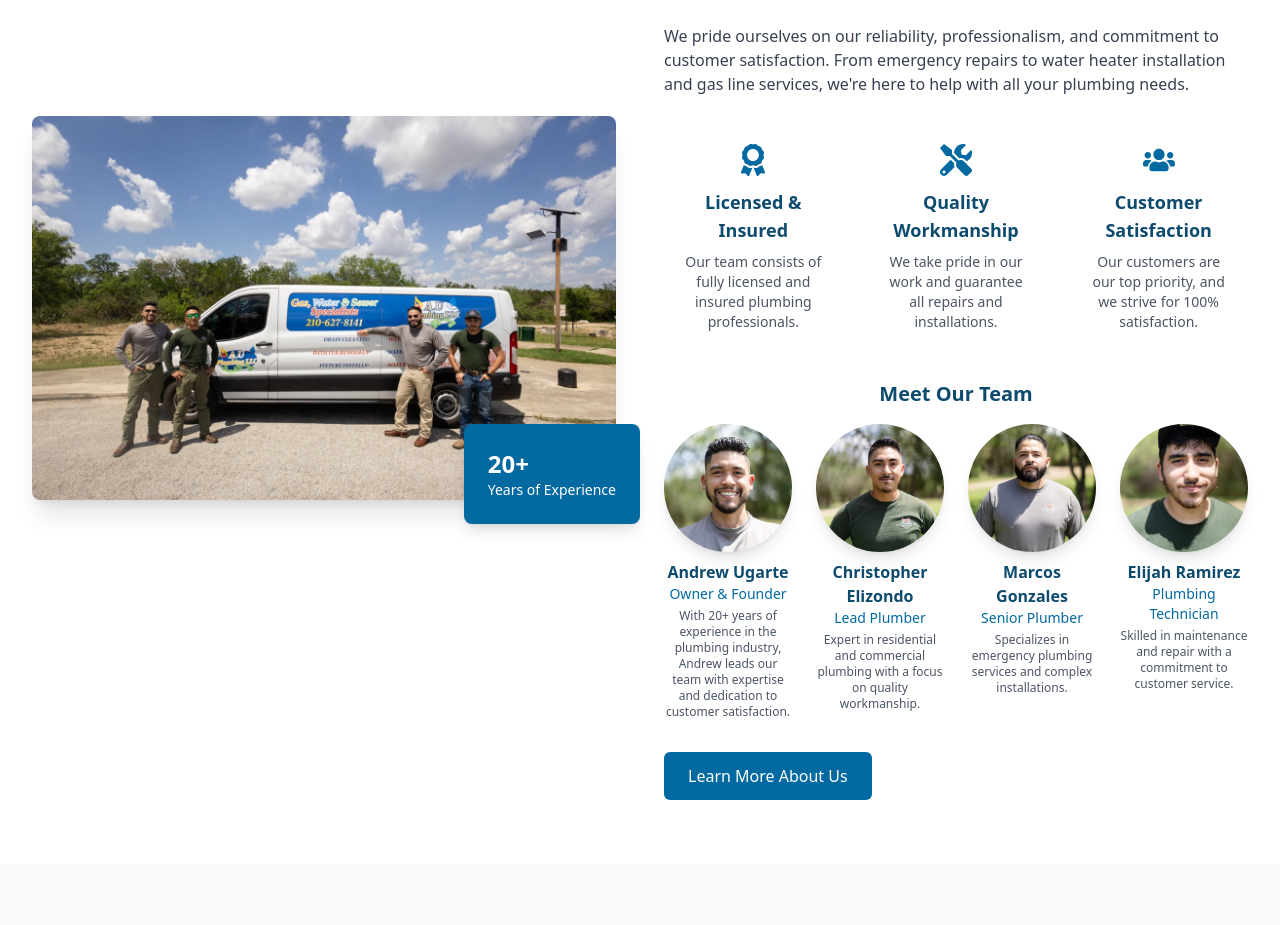
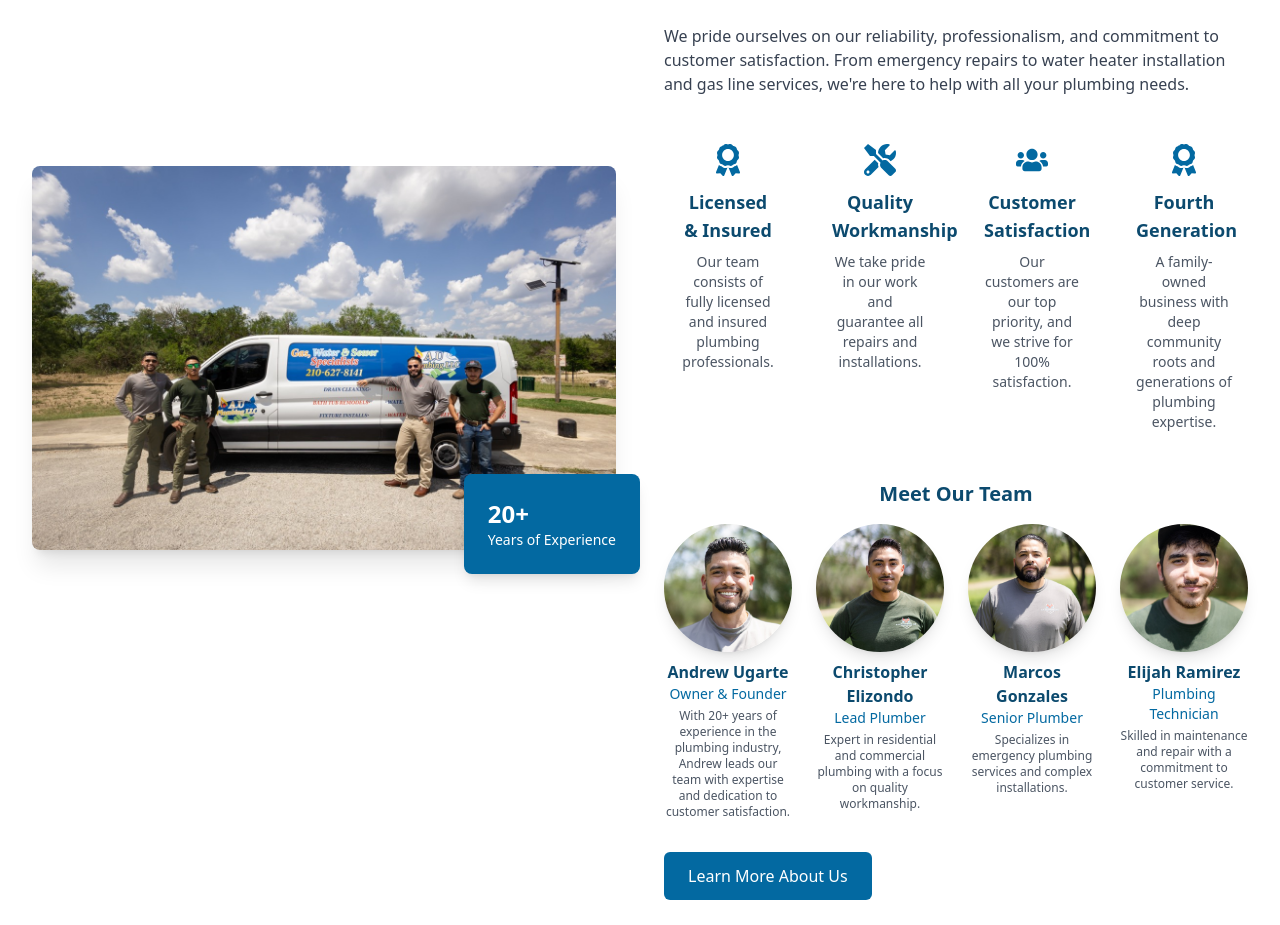
Before and after one commit to jojoaj35/auplumbing, a Next.js app: page / in a window 1280 px wide. Shown: the part 1064-1989 px from the top of the page. Built offline with nearby package versions, Linux system fonts and the light colour scheme.

Commit message:
Add Fourth Generation company feature to highlight family business heritage

```diff
--- a/src/components/AboutSection.tsx
+++ b/src/components/AboutSection.tsx
@@ -21,6 +21,12 @@ const features = [
     icon: <FaUsers className="w-8 h-8 text-blue-700 dark:text-blue-400" />,
     title: 'Customer Satisfaction',
     description: 'Our customers are our top priority, and we strive for 100% satisfaction.'
+  },
+  {
+    id: 4,
+    icon: <FaAward className="w-8 h-8 text-blue-700 dark:text-blue-400" />,
+    title: 'Fourth Generation',
+    description: 'A family-owned business with deep community roots and generations of plumbing expertise.'
   }
 ];
 
@@ -58,7 +64,7 @@ const AboutSection = () => {
               we're here to help with all your plumbing needs.
             </p>
 
-            <div className="grid grid-cols-1 md:grid-cols-3 gap-6 mb-8">
+            <div className="grid grid-cols-1 md:grid-cols-2 lg:grid-cols-4 gap-6 mb-8">
               {features.map((feature) => (
                 <div key={feature.id} className="text-center p-4">
                   <div className="flex justify-center mb-3">
```
